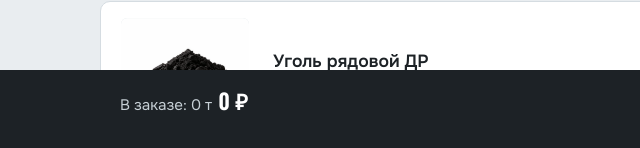
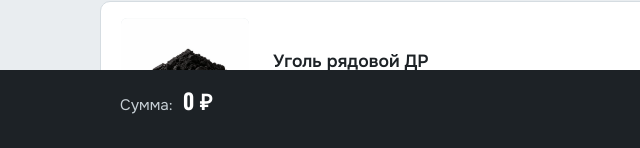
Before and after one commit to pawel83gt/54ugol_2026, a website built with Vite: page index.html in a window 1280 px wide. Shown: the part 650-798 px from the top of the page, 0-640 px from the left. Built offline with nearby package versions, Linux system fonts and the light colour scheme.

Commit message:
fix breakdown

```diff
--- a/index.html
+++ b/index.html
@@ -3,7 +3,7 @@
 
 <head>
   <meta charset="UTF-8" />
-  <link rel="icon" type="image/svg+xml" href="/favicon.svg" />
+  <link rel="icon" type="image/svg+xml" href="/favicon.ico" />
   <meta name="viewport" content="width=device-width, initial-scale=1.0" />
   <title>Уголь в Карасуке: ДР, ДПК, ДПКО — Карасукский райтоп</title>
   <meta name="description"
--- a/src/sections/products.html
+++ b/src/sections/products.html
@@ -109,7 +109,7 @@
 <div class="bar">
     <div class="wrap">
         <div class="bar-inner">
-            <div class="total">В заказе: <span id="tons">0 т</span><b id="total">0 ₽</b></div>
+            <div class="total">Сумма: <b id="total">0 ₽</b></div>
             <ul id="breakdown"></ul>
             <div class="btn-order">
                 <a class="btn" id="send" aria-disabled="true">Отправить заказ</a>
```
